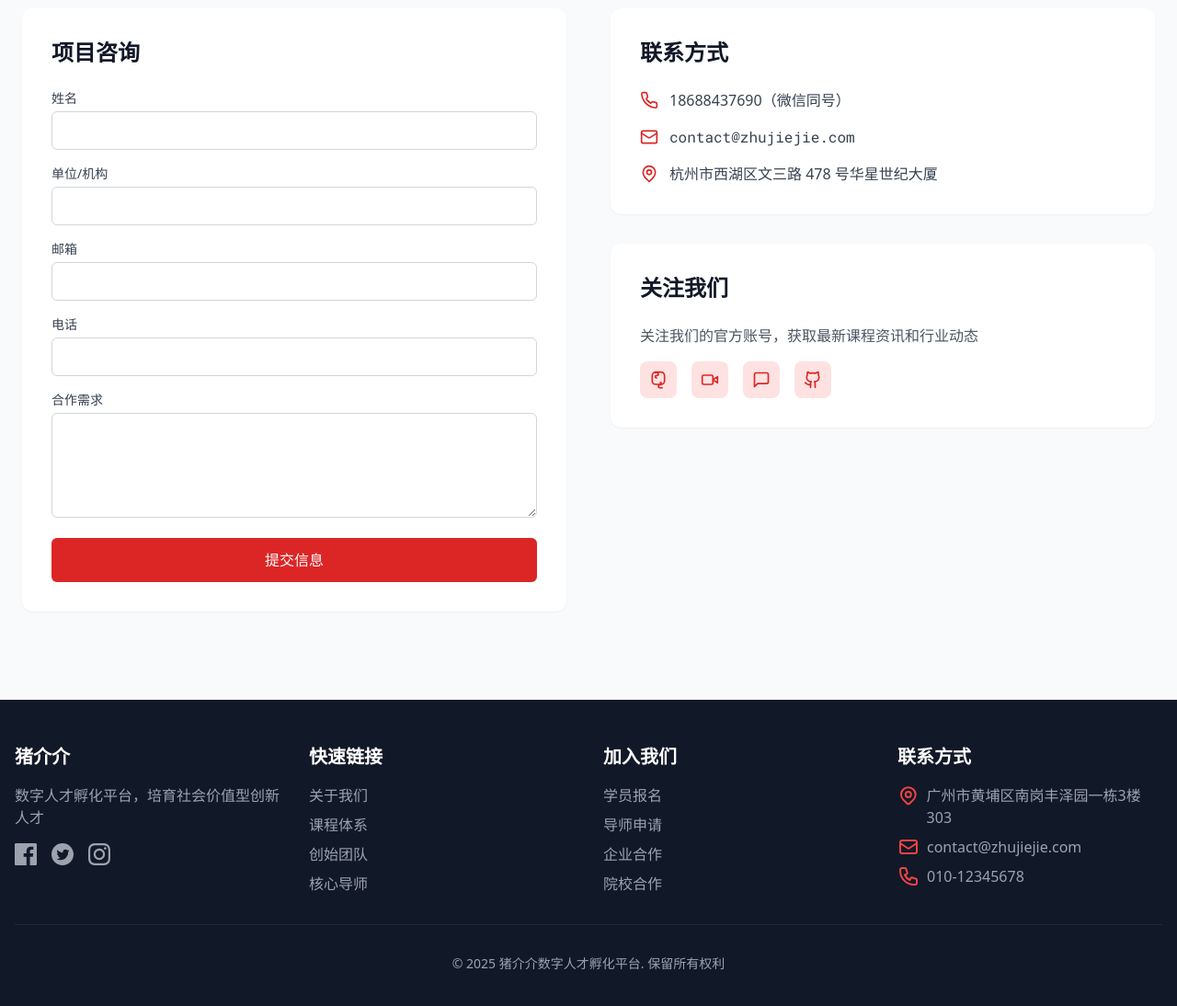
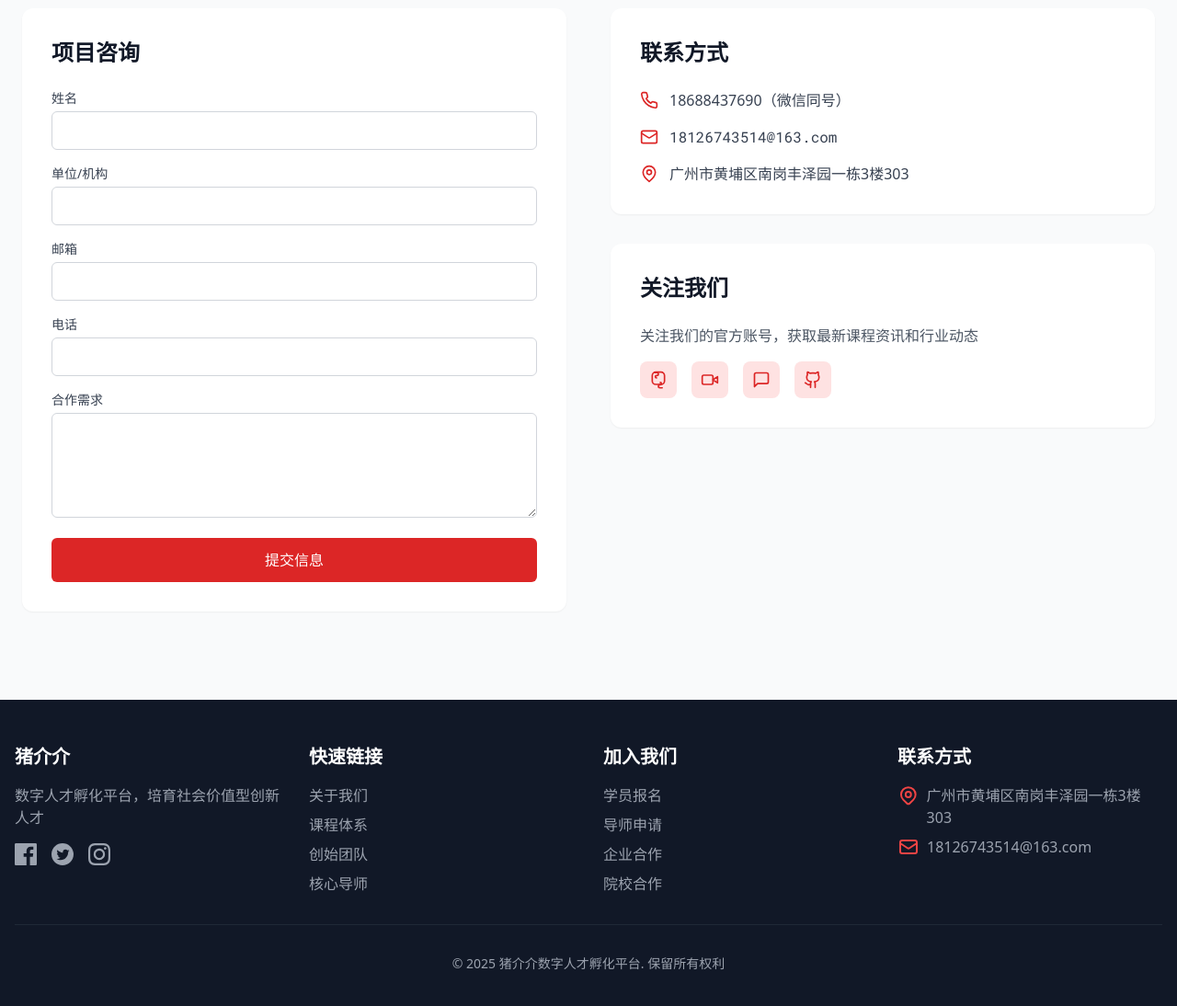
Before and after one commit to 569931614/zhujiejie, a plain HTML site: page index.html in a window 1280 px wide. Shown: the part 6440-7534 px from the top of the page at 92% size. Drawn offline with nearby package versions, Linux system fonts and the light colour scheme.

Commit message:
Update index.html

```diff
--- a/index.html
+++ b/index.html
@@ -749,11 +749,11 @@
                             </div>
                             <div class="flex items-center">
                                 <svg xmlns="http://www.w3.org/2000/svg" width="20" height="20" viewBox="0 0 24 24" fill="none" stroke="currentColor" stroke-width="2" stroke-linecap="round" stroke-linejoin="round" class="lucide lucide-mail text-red-600 mr-3"><rect width="20" height="16" x="2" y="4" rx="2"></rect><path d="m22 7-8.97 5.7a1.94 1.94 0 0 1-2.06 0L2 7"></path></svg>
-                                <span class="text-gray-700 font-geist-mono">contact@zhujiejie.com</span>
+                                <span class="text-gray-700 font-geist-mono">18126743514@163.com</span>
                             </div>
                             <div class="flex items-center">
                                 <svg xmlns="http://www.w3.org/2000/svg" width="20" height="20" viewBox="0 0 24 24" fill="none" stroke="currentColor" stroke-width="2" stroke-linecap="round" stroke-linejoin="round" class="lucide lucide-map-pin text-red-600 mr-3"><path d="M20 10c0 6-8 12-8 12s-8-6-8-12a8 8 0 0 1 16 0Z"></path><circle cx="12" cy="10" r="3"></circle></svg>
-                                <span class="text-gray-700">杭州市西湖区文三路 478 号华星世纪大厦</span>
+                                <span class="text-gray-700">广州市黄埔区南岗丰泽园一栋3楼303</span>
                             </div>
                         </div>
                     </div>
@@ -839,13 +839,7 @@
                             <svg xmlns="http://www.w3.org/2000/svg" class="h-6 w-6 mr-2 text-red-500" fill="none" viewBox="0 0 24 24" stroke="currentColor">
                                 <path stroke-linecap="round" stroke-linejoin="round" stroke-width="2" d="M3 8l7.89 5.26a2 2 0 002.22 0L21 8M5 19h14a2 2 0 002-2V7a2 2 0 00-2-2H5a2 2 0 00-2 2v10a2 2 0 002 2z" />
                             </svg>
-                            <span>contact@zhujiejie.com</span>
-                        </li>
-                        <li class="flex items-start">
-                            <svg xmlns="http://www.w3.org/2000/svg" class="h-6 w-6 mr-2 text-red-500" fill="none" viewBox="0 0 24 24" stroke="currentColor">
-                                <path stroke-linecap="round" stroke-linejoin="round" stroke-width="2" d="M3 5a2 2 0 012-2h3.28a1 1 0 01.948.684l1.498 4.493a1 1 0 01-.502 1.21l-2.257 1.13a11.042 11.042 0 005.516 5.516l1.13-2.257a1 1 0 011.21-.502l4.493 1.498a1 1 0 01.684.949V19a2 2 0 01-2 2h-1C9.716 21 3 14.284 3 6V5z" />
-                            </svg>
-                            <span>010-12345678</span>
+                            <span>18126743514@163.com</span>
                         </li>
                     </ul>
                 </div>
```
